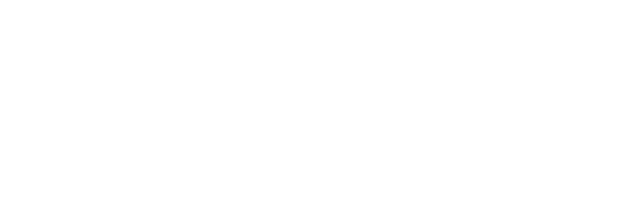
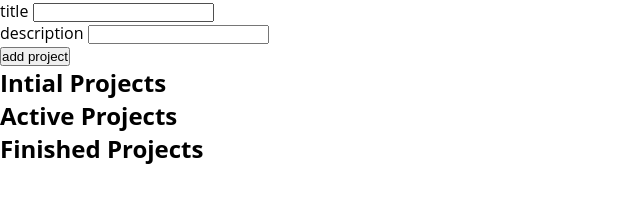
Before and after one commit to mransho/DragAndDrop, a website with bundled scripts: page dist/index.html in a window 1280 px wide. Shown: the whole page, without its empty margins (0-640 px from the left). Built offline with nearby package versions, Linux system fonts and the light colour scheme.

Commit message:
creta Base and finish it

```diff
--- /dev/null
+++ b/src/sass/layouts/_app.scss
@@ -0,0 +1,2 @@
+#app {
+}
--- /dev/null
+++ b/src/sass/layouts/_global.scss
@@ -0,0 +1,14 @@
+@use "../vars/colors" as *;
+* {
+  margin: 0;
+  padding: 0;
+  box-sizing: border-box;
+}
+body {
+  position: relative;
+  z-index: 1;
+  font-family: "Open Sans", sans-serif;
+  color: $text-main-c;
+  width: 100vw;
+  height: 100vh;
+}
--- a/src/sass/main.scss
+++ b/src/sass/main.scss
@@ -1,6 +1 @@
-.test {
-  padding: 10px;
-  font-size: 10px;
-  color: red;
-  font-weight: 100;
-}
+@use "./layouts/global";
--- /dev/null
+++ b/src/scripts/components/Base.ts
@@ -0,0 +1,39 @@
+export class Base<T extends HTMLElement> {
+  private _template!: HTMLTemplateElement;
+  private _hostElement!: HTMLDivElement;
+  public element: T;
+  constructor(
+    private _templateId: string,
+    private _hostId: string,
+    private _elementId: string,
+    private _postionElementStatr: boolean
+  ) {
+    const [template, _] = this._targetElements(this._templateId, this._hostId);
+
+    const templateContent = document.importNode(template.content, true);
+
+    this.element = templateContent.firstElementChild! as T;
+    if (this._elementId) {
+      this.element.id = this._elementId;
+      this._insertElement(this._postionElementStatr);
+    }
+  }
+
+  private _targetElements(
+    templateId: string,
+    hostId: string
+  ): [HTMLTemplateElement, HTMLDivElement] {
+    this._template = document.getElementById(
+      templateId
+    )! as HTMLTemplateElement;
+
+    this._hostElement = document.getElementById(hostId)! as HTMLDivElement;
+
+    return [this._template, this._hostElement];
+  }
+
+  private _insertElement(postionStart: boolean) {
+    const isInsertStart = postionStart ? "afterbegin" : "beforeend";
+    this._hostElement.insertAdjacentElement(isInsertStart, this.element);
+  }
+}
--- /dev/null
+++ b/src/scripts/components/Fields.ts
@@ -0,0 +1,7 @@
+import { Base } from "./Base.js";
+
+export class Fields extends Base<HTMLFormElement> {
+  constructor() {
+    super("fields", "app", "form", true);
+  }
+}
--- /dev/null
+++ b/src/scripts/components/ProjectsList.ts
@@ -0,0 +1,15 @@
+import { Base } from "./Base.js";
+
+export class projectsList extends Base<HTMLDivElement> {
+  constructor(private _status: "Intial" | "Active" | "Finished") {
+    super("project-list", "app", `${_status}-projects`, false);
+    this.renderProjectList();
+  }
+
+  private renderProjectList(): void {
+    const title = this.element.querySelector(".title")! as HTMLHeadingElement;
+    const list = this.element.querySelector("ul")! as HTMLUListElement;
+    list.classList.add(`${this._status}-list`);
+    title.textContent = `${this._status} Projects`;
+  }
+}
--- a/src/scripts/index.ts
+++ b/src/scripts/index.ts
@@ -1 +1,7 @@
-console.log("SsssLLLLLLL");
+import { Fields } from "./components/Fields.js";
+import { projectsList } from "./components/ProjectsList.js";
+new Fields();
+
+new projectsList("Intial");
+new projectsList("Active");
+new projectsList("Finished");
```
Also changed, not shown: dist/img/bg.webp (added), dist/index.html, dist/main.css, dist/scripts/components/Base.js (added), dist/scripts/components/Fields.js (added), dist/scripts/components/ProjectsList.js (added), dist/scripts/index.js, 5 other files.
